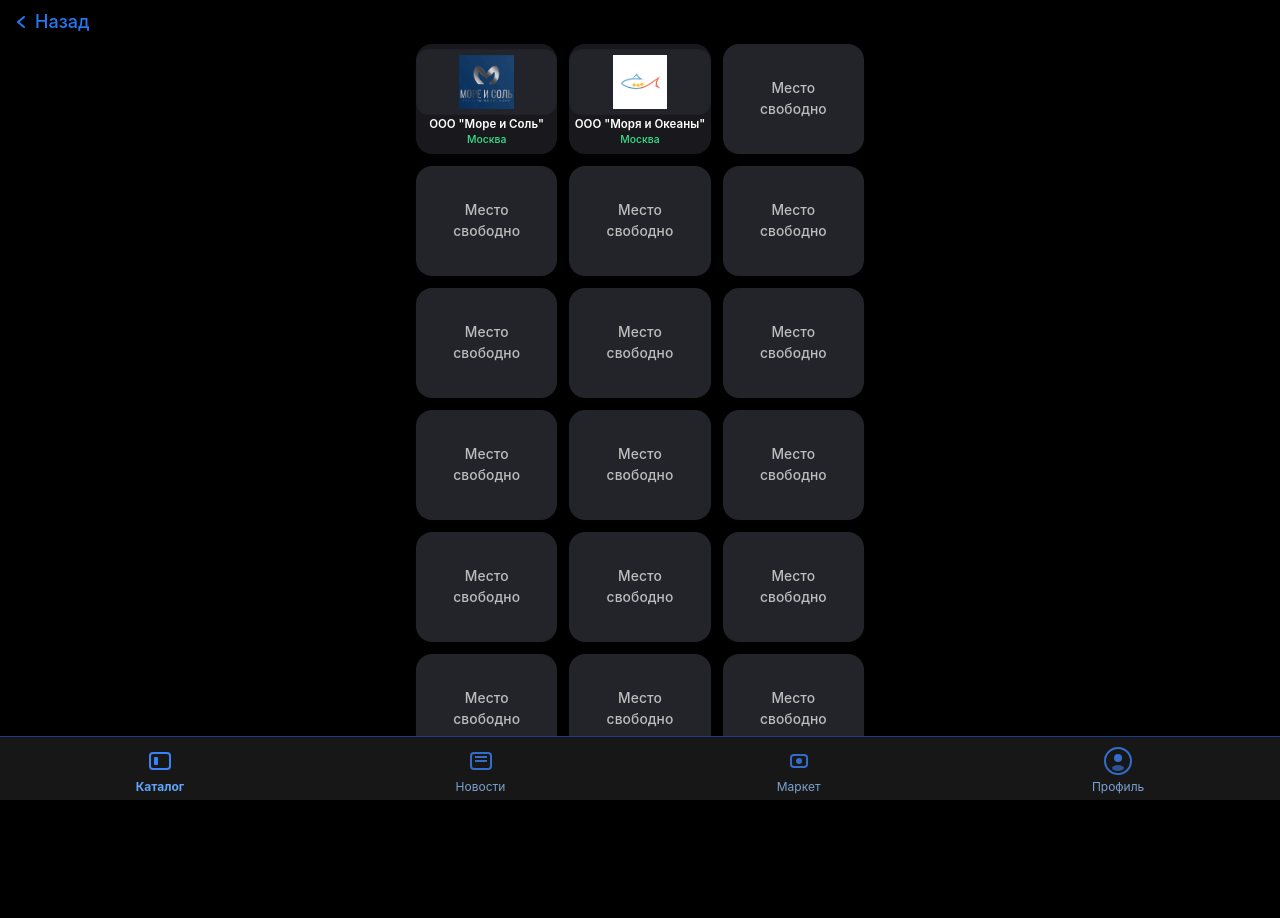
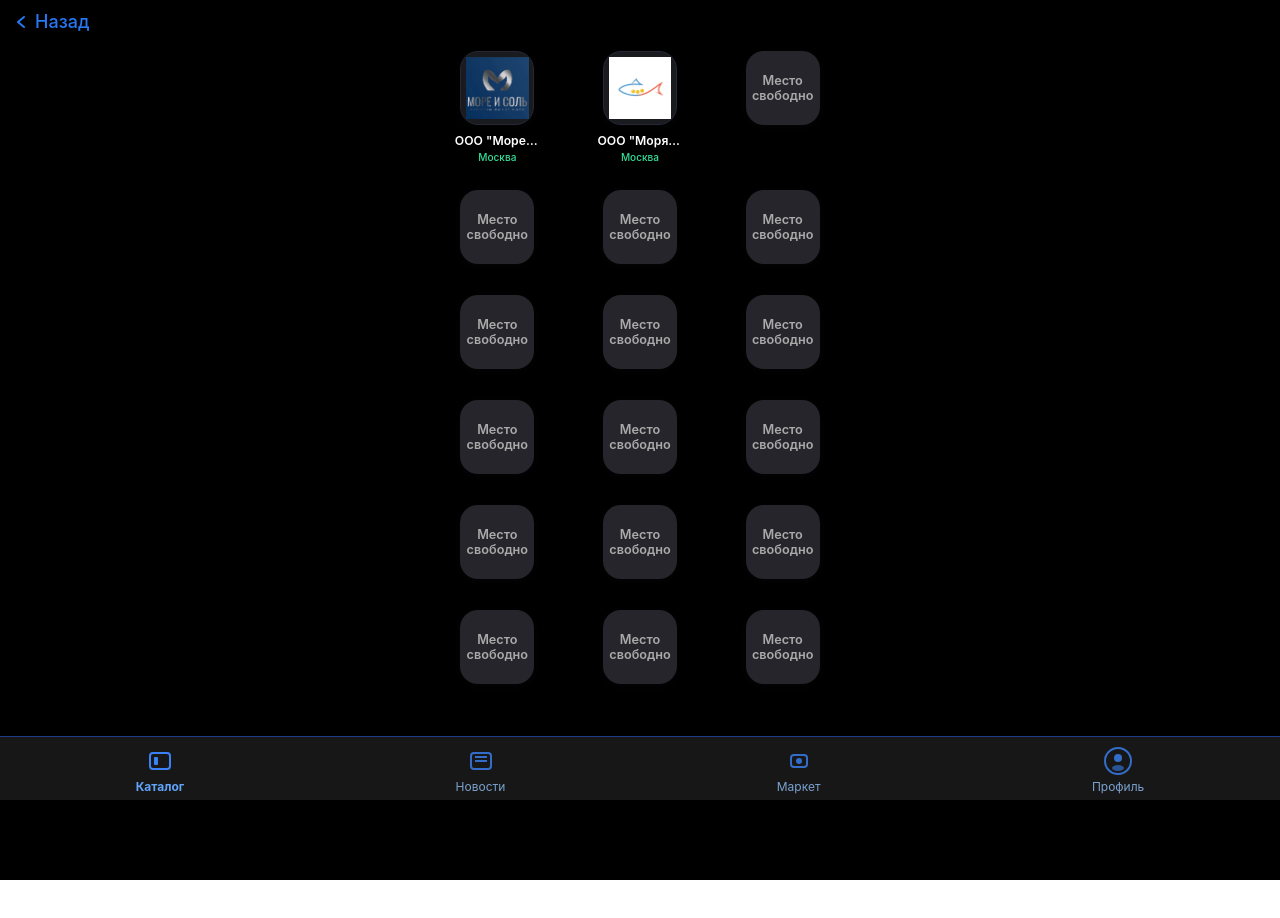
Before and after one commit to AlexSalavat/ikra-miniapp, a React (Create React App) app: page /catalog/suppliers in a window 1280 px wide. Shown: the top 918 px of the page. After the commit the page ends 880 px from the top, so only its background shows below. Built offline with nearby package versions, Linux system fonts and the light colour scheme.

Commit message:
fix: обновления компонентов, модальные окна, карто

```diff
--- a/src/components/Catalog.js
+++ b/src/components/Catalog.js
@@ -7,7 +7,6 @@ const CARDS_COUNT = 18;
 export default function Catalog() {
   const navigate = useNavigate();
 
-  // 18 карточек: заполненные + пустые
   const cards = [
     ...suppliers.map(s => ({ ...s, isPlaceholder: false })),
     ...Array(CARDS_COUNT - suppliers.length).fill(0).map((_, i) => ({
@@ -27,7 +26,7 @@ export default function Catalog() {
           fontWeight: 500,
           fontSize: 18,
           cursor: "pointer",
-          marginBottom: 9,
+          marginBottom: 10,
           display: "flex",
           alignItems: "center",
           gap: 5,
@@ -42,112 +41,82 @@ export default function Catalog() {
       </button>
       <div style={{
         width: "100%",
-        maxWidth: 460,
+        maxWidth: 430,
         display: "grid",
         gridTemplateColumns: "repeat(3, 1fr)",
-        gap: 12,
-        justifyContent: "center",
-        padding: "0 6px",
+        gap: 18,
+        padding: "0 10px"
       }}>
-        {cards.map((card, idx) => card.isPlaceholder ? (
+        {cards.map((card, idx) => (
+          <div key={card.id} style={{ display: "flex", flexDirection: "column", alignItems: "center" }}>
             <div
-            key={card.id}
+              onClick={() => !card.isPlaceholder && navigate(`/supplier/${card.id}`)}
               style={{
-              background: "#23232a",
-              borderRadius: 16,
-              height: 110,
-              display: "flex",
-              flexDirection: "column",
-              alignItems: "center",
-              justifyContent: "center",
-              fontWeight: 600,
-              color: "#9ea1a6",
-              fontSize: 14.7,
-              textAlign: "center",
-              boxShadow: "0 2px 9px #18161d22"
-            }}
-          >
-            <span style={{
-              fontSize: 13.8,
-              color: "#bdbdbd",
-              fontWeight: 500,
-              width: "100%",
-              whiteSpace: "pre-line",
-              letterSpacing: 0.1
-            }}>Место{"\n"}свободно</span>
-          </div>
-        ) : (
-          <div
-            key={card.id}
-            onClick={() => navigate(`/supplier/${card.id}`)}
-            style={{
-              background: "#19191d",
-              borderRadius: 16,
-              height: 110,
-              display: "flex",
-              flexDirection: "column",
-              alignItems: "center",
-              justifyContent: "flex-end",
-              padding: "0 0 6px 0",
-              cursor: "pointer",
-              position: "relative",
-              boxShadow: "0 2px 10px #18161d22",
-              transition: "box-shadow 0.13s"
-            }}
-          >
-            <div style={{
-              width: "100%",
-              flex: "1 1 auto",
+                background: card.isPlaceholder ? "#25252b" : "#1a1b1f",
+                borderRadius: 18,
+                boxShadow: "0 2px 10px #19171c33",
                 display: "flex",
                 alignItems: "center",
                 justifyContent: "center",
-              background: "#23232a",
-              borderRadius: 12,
-              marginTop: 5,
-              marginBottom: 0,
-              overflow: "hidden",
-              border: "1.5px solid #20202a",
-              height: 70,
-              minHeight: 0,
-              maxHeight: 74
-            }}>
+                cursor: card.isPlaceholder ? "default" : "pointer",
+                height: 74,
+                width: 74,
+                marginBottom: 7,
+                marginTop: 6,
+                border: card.isPlaceholder ? "none" : "1.3px solid #262637"
+              }}
+            >
+              {card.isPlaceholder ? (
+                <span style={{
+                  color: "#aaa",
+                  fontSize: 12.7,
+                  fontWeight: 600,
+                  textAlign: "center",
+                  lineHeight: "15px",
+                  whiteSpace: "pre-line"
+                }}>Место{"\n"}свободно</span>
+              ) : (
                 <img
                   src={card.logo || "/images/no-logo.webp"}
                   alt={card.name}
                   style={{
-                  width: "85%",
-                  height: "85%",
+                    width: "87%",
+                    height: "87%",
                     objectFit: "contain",
                     display: "block",
                     background: "transparent"
                   }}
                   onError={e => { e.target.src = "/images/no-logo.webp"; }}
                 />
+              )}
             </div>
+            {/* Текст — только если есть компания */}
+            {!card.isPlaceholder && (
+              <>
                 <div style={{
-              width: "95%",
                   textAlign: "center",
                   fontWeight: 600,
                   color: "#fff",
-              fontSize: 11.5,
+                  fontSize: 12.2,
                   letterSpacing: 0.01,
                   whiteSpace: "nowrap",
                   overflow: "hidden",
                   textOverflow: "ellipsis",
-              margin: "1px auto 0 auto"
+                  maxWidth: 85,
                 }}>
                   {card.name}
                 </div>
                 <div style={{
-              color: "#37e08a",
-              fontSize: 10.4,
+                  color: "#33df98",
+                  fontSize: 10.1,
                   fontWeight: 500,
-              marginBottom: 0,
-              marginTop: 0,
+                  marginBottom: 1,
                   textAlign: "center"
                 }}>
                   {card.region}
                 </div>
+              </>
+            )}
           </div>
         ))}
       </div>
```
Lines whose indentation alone changed are shown as unchanged.
